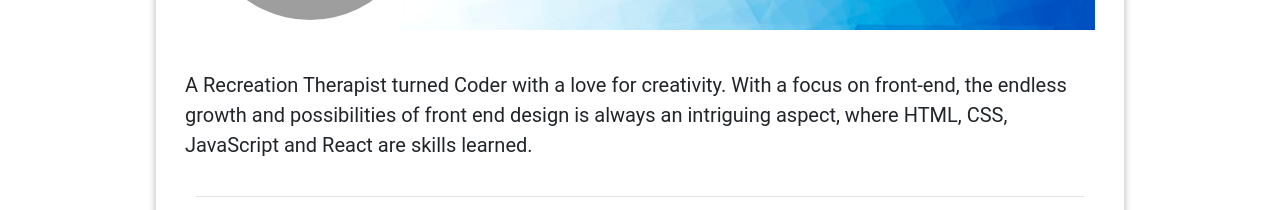
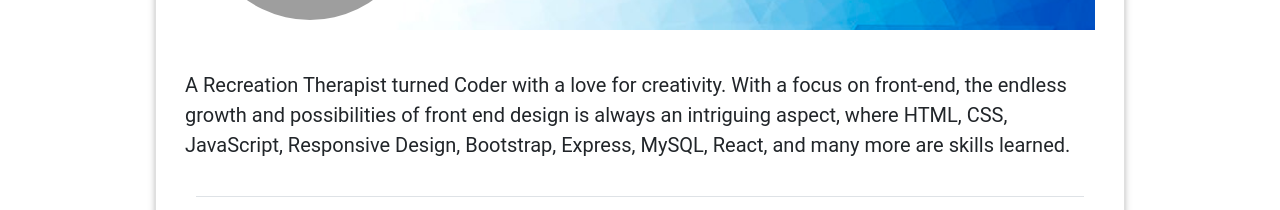
Before and after one commit to nchan22/Nathaniel-react-portfolio, a React (Create React App) app: page /#/about in a window 1280 px wide. Shown: the part 385-595 px from the top of the page. Built offline with nearby package versions, Linux system fonts and the light colour scheme; grey boxes are pictures that could not be loaded.

Commit message:
Update about.js

```diff
--- a/src/components/about.js
+++ b/src/components/about.js
@@ -28,7 +28,8 @@ const About = () => {
                     A Recreation Therapist turned Coder with a love for
                     creativity. With a focus on front-end, the endless growth
                     and possibilities of front end design is always an
-                    intriguing aspect, where HTML, CSS, JavaScript and React are
+                    intriguing aspect, where HTML, CSS, JavaScript, Responsive
+                    Design, Bootstrap, Express, MySQL, React, and many more are
                     skills learned.
                   </p>
                 </div>
```
